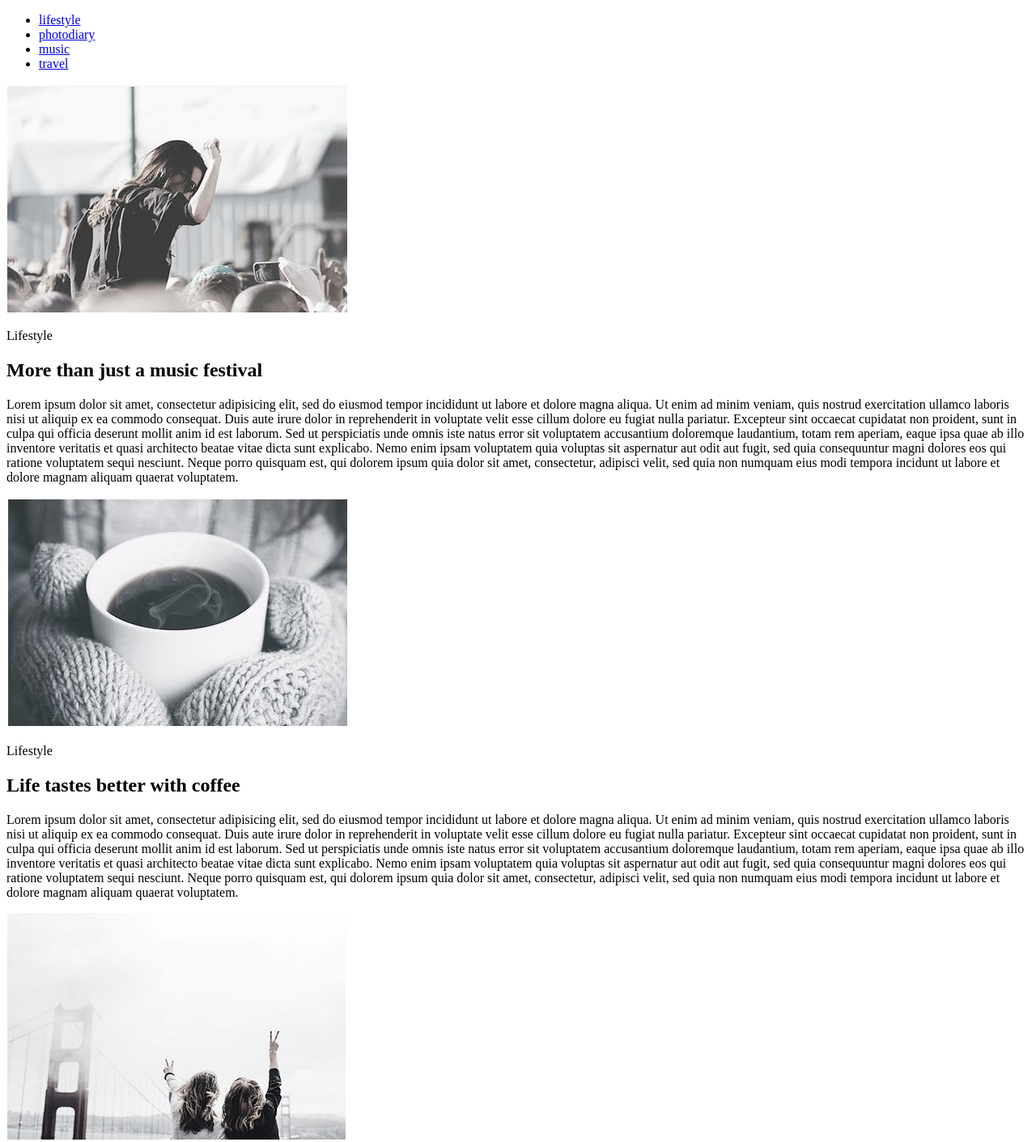
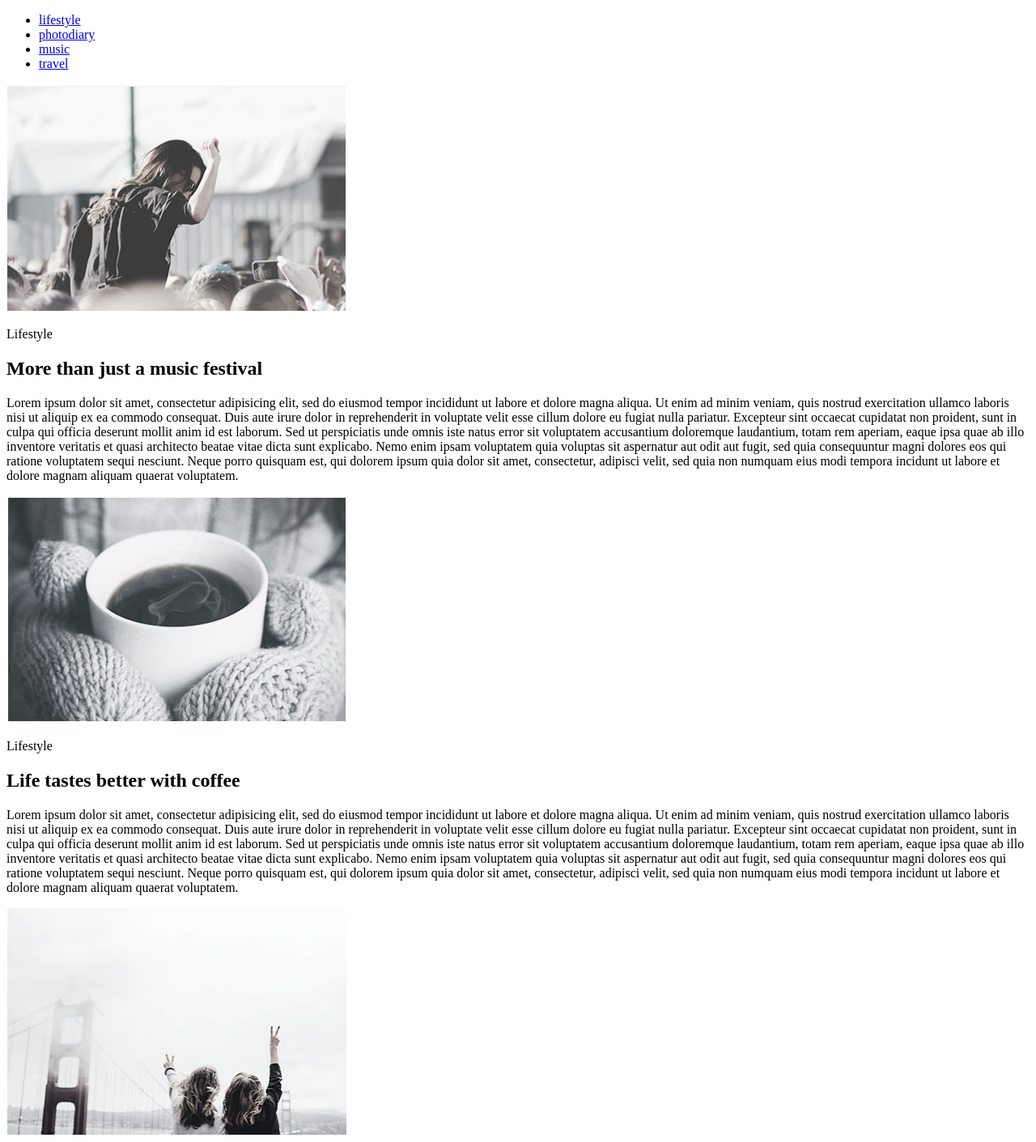
Before and after one commit to Radushynskyi/goit-fe-course, a plain HTML site: page html-css/module-01-02/index.html in a window 1280 px wide. Shown: the top 1411 px of the page at 81% size. Drawn offline with Linux system fonts and the light colour scheme.

Commit message:
Added width, height in img. Added section

```diff
--- a/html-css/module-01-02/index.html
+++ b/html-css/module-01-02/index.html
@@ -27,8 +27,9 @@
         </nav>
     </header>
     <main>
+        <section>
             <article>
-            <img src="img/misic_festival.jpg" alt="misic festical photo">
+                <img src="img/misic_festival.jpg" alt="misic festical photo" width="420" height="280">
                 <p id="lifestyle">
                     Lifestyle
                 </p>
@@ -40,7 +41,7 @@
                 </p>
             </article>
             <article>
-            <img src="img/tastes.jpg" alt="coffe photo">
+                <img src="img/tastes.jpg" alt="coffe photo" width="420" height="280">
                 <p>
                     Lifestyle
                 </p>
@@ -52,7 +53,7 @@
                 </p>
             </article>
             <article>
-            <img src="img/dream.jpg" alt="american dream photo">
+                <img src="img/dream.jpg" alt="american dream photo" width="420" height="280">
                 <p id="photodiary">
                     photodiary
                 </p>
@@ -64,7 +65,7 @@
                 </p>
             </article>
             <article>
-            <img src="img/exploring.jpg" alt="exploring the Alps photo">
+                <img src="img/exploring.jpg" alt="exploring the Alps photo" width="420" height="280">
                 <p>
                     photodiary
                 </p>
@@ -78,6 +79,7 @@
             <button type="button">
                 load more
             </button>
+        </section>
     </main>
     <footer>
     </footer>
```
Lines whose indentation alone changed are shown as unchanged.
